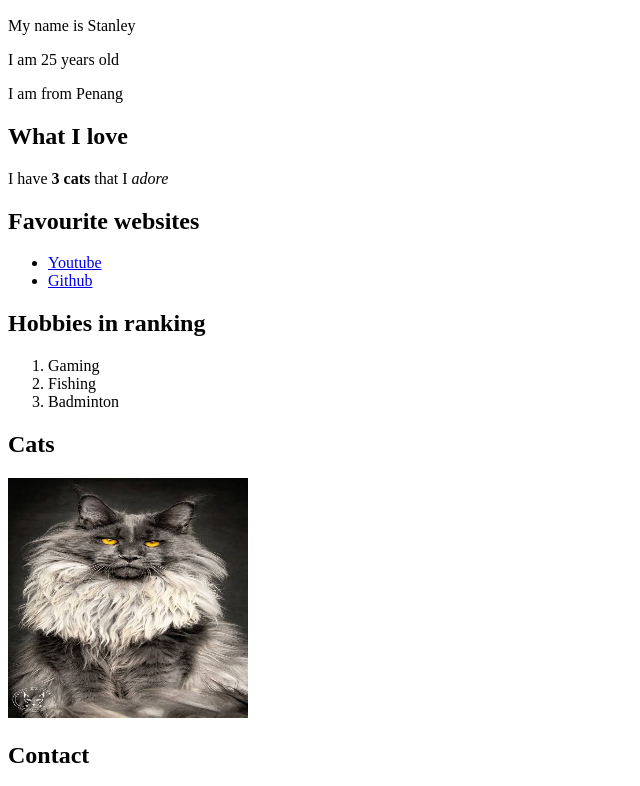
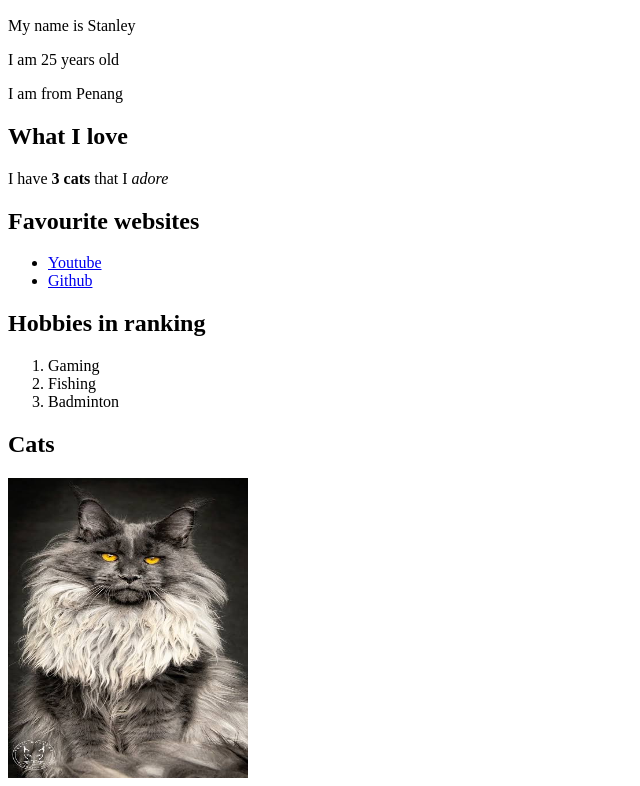
Before and after one commit to StanLim0112/html-css, a plain HTML site: page Exercise-1/personal-profile-page/index.html in a window 1280 px wide. Shown: the part 110-896 px from the top of the page, without its empty margins (0-640 px from the left). Drawn offline with Linux system fonts and the light colour scheme.

Commit message:
corrected the issues

```diff
--- a/Exercise-1/personal-profile-page/index.html
+++ b/Exercise-1/personal-profile-page/index.html
@@ -35,8 +35,8 @@
 
   <!-- Image Linking -->
   <h2>Cats</h2>
-  <img src="images/images.jpeg" alt="Laptop, notebook, mug, and plant on a desk" width="240"
-    height="240">
+  <img src="images/images.jpeg" alt="A long grey haired cat with a fierce gaze and yellow eyes" width="240"
+    height="300">
 
   <!-- Label & Input -->
   <h2>Contact</h2>
```
Also changed, not shown: 1 other file.
